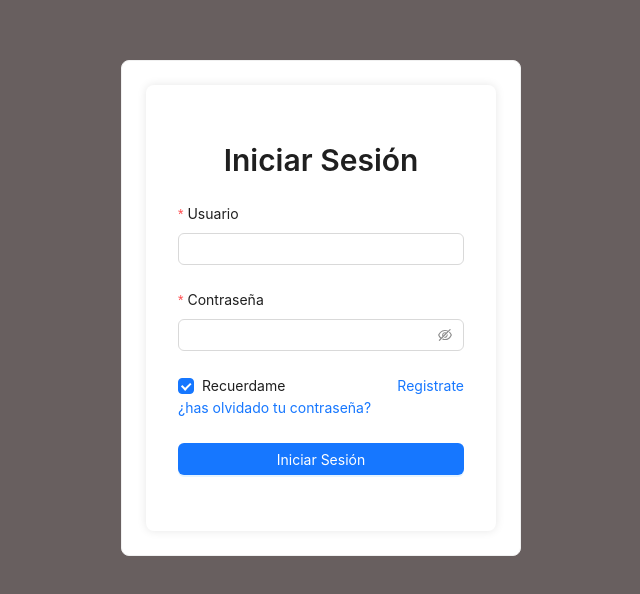
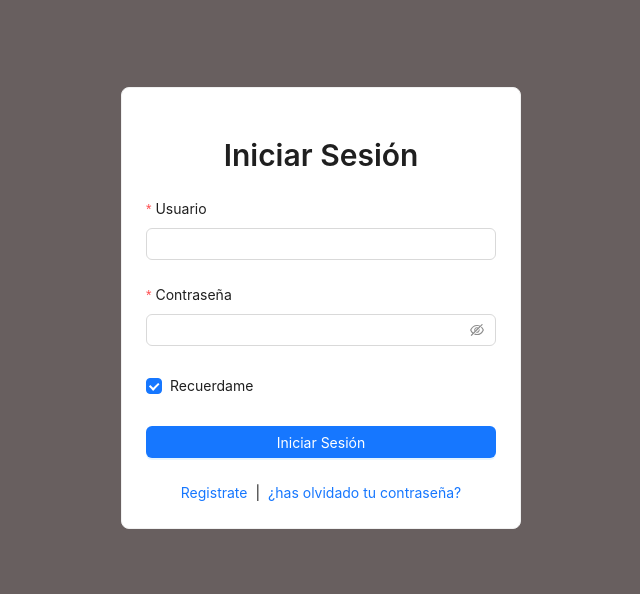
Before and after one commit to jeancarlosarias/proyecto-final, a React (Vite) app: page /login in a window 1280 px wide. Shown: the part 124-718 px from the top of the page, without its empty margins (319-959 px from the left). Built offline with nearby package versions, Linux system fonts and the light colour scheme.

Commit message:
Mejora al Login para utilizar la logica para un fake api

```diff
--- a/src/Pages/LoginPage/view/LoginPage.tsx
+++ b/src/Pages/LoginPage/view/LoginPage.tsx
@@ -1,13 +1,53 @@
-import React from 'react';
-import { Form, Input, Button, Typography, Card, Flex, Checkbox } from 'antd'; // Importamos Card de antd
+import React, { useState } from 'react';
+import { Form, Input, Button, Typography, Card, Checkbox, message } from 'antd';
 import './LoginStyle.css';
+import { Link, useNavigate } from 'react-router-dom';
 
 const { Title } = Typography;
 
-const Login: React.FC = () => {
-  const onFinish = (values: any) => {
-    console.log('Success:', values);
-    // Aquí la lógica de login
+interface LoginResponse {
+  success: boolean;
+  token?: string;
+  message?: string;
+}
+
+const fakeLogin = (username: string, password: string): Promise<LoginResponse> => {
+  return new Promise((resolve) => {
+    setTimeout(() => {
+      if (username === 'admin' && password === 'password') {
+        resolve({ success: true, token: 'fake-token-123' });
+      } else {
+        resolve({ success: false, message: 'Invalid username or password' });
+      }
+    }, 1000);
+  });
+};
+
+interface LoginFormValues {
+  username: string;
+  password: string;
+  remember: boolean;
+}
+
+const LoginPage: React.FC = () => {
+  const navigate = useNavigate();
+  const [loading, setLoading] = useState(false);
+
+  const onFinish = async (values: LoginFormValues) => {
+    setLoading(true);
+    const response = await fakeLogin(values.username, values.password);
+    setLoading(false);
+
+    if (response.success && response.token) {
+      if (values.remember) {
+        localStorage.setItem('token', response.token);
+      } else {
+        sessionStorage.setItem('token', response.token);
+      }
+      navigate('/');
+    } else {
+      message.error(response.message || 'Login failed');
+    }
   };
 
   const onFinishFailed = (errorInfo: any) => {
@@ -15,8 +55,8 @@ const Login: React.FC = () => {
   };
 
   return (
-    <div className="login-container">      <Card className="login-card"> {/* Usamos Card aquí y aplicamos clase login-card */}
-        <div className="login-form"> {/*  Este div interno mantiene el centrado del formulario */}
+    <div className="login-container">
+      <Card className="login-card">
         <Title level={2} style={{ textAlign: 'center', marginBottom: '24px' }}>
           Iniciar Sesión
         </Title>
@@ -44,26 +84,24 @@ const Login: React.FC = () => {
             <Input.Password />
           </Form.Item>
 
-            <Form.Item className='mkd'>
-              <Flex justify="space-between" align="center">
-                <Form.Item name="remember" valuePropName="checked" noStyle>
+          <Form.Item name="remember" valuePropName="checked">
             <Checkbox>Recuerdame</Checkbox>
           </Form.Item>
-                <a href="">Registrate</a>
-              </Flex>
-              <a href="">¿has olvidado tu contraseña?</a>
-            </Form.Item>
 
-            <Form.Item >
-              <Button type="primary" htmlType="submit" block>
+          <Form.Item>
+            <Button type="primary" htmlType="submit" loading={loading} block>
               Iniciar Sesión
             </Button>
           </Form.Item>
         </Form>
+        <div style={{ textAlign: 'center', marginTop: '16px' }}>
+          <Link to="/Registro">Registrate</Link>
+          <span style={{ margin: '0 8px' }}>|</span>
+          <a href="">¿has olvidado tu contraseña?</a>
         </div>
       </Card>
     </div>
   );
 };
 
-export default Login;
+export default LoginPage;
```
Lines whose indentation alone changed are shown as unchanged.
